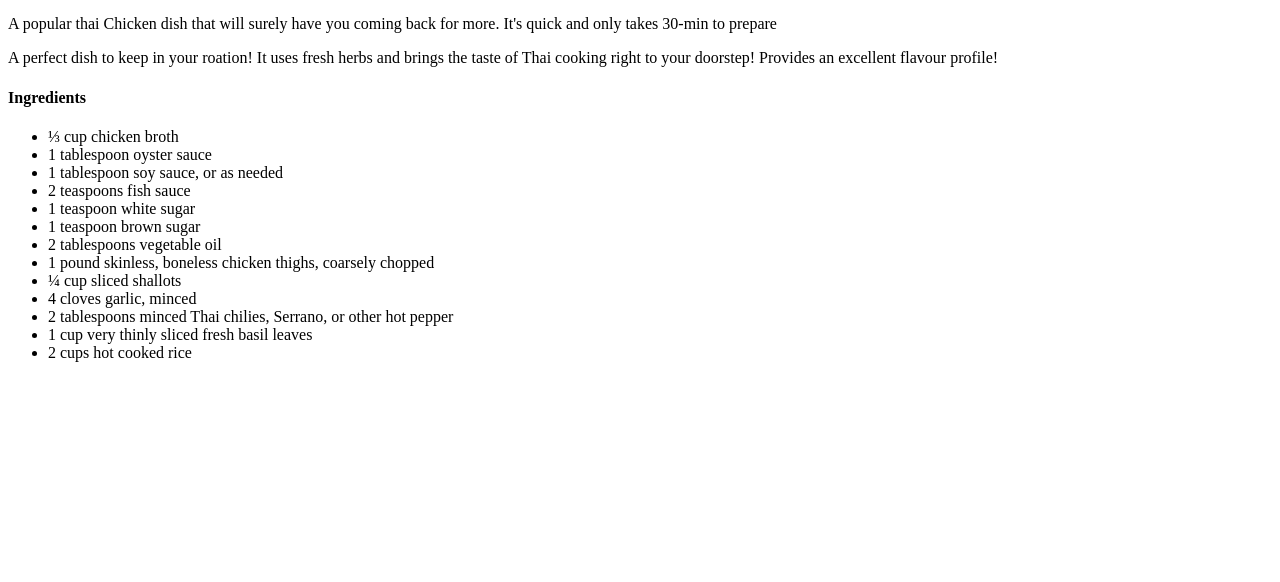
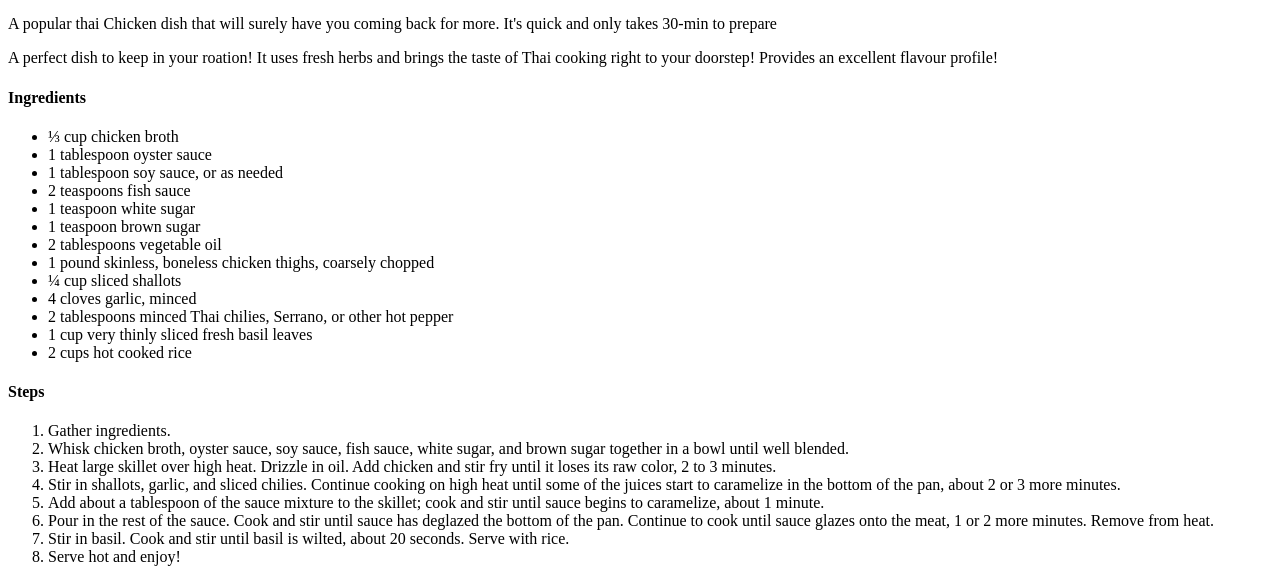
Before and after one commit to ADS0112/odin-recipes, a plain HTML site: page recipes/thaichicken.html in a window 1280 px wide. Shown: the part 428-1010 px from the top of the page. Before the commit the page ends 806 px from the top, so only its background shows below. Drawn offline with Linux system fonts and the light colour scheme.

Commit message:
Added steps to prepare dish

```diff
--- a/recipes/thaichicken.html
+++ b/recipes/thaichicken.html
@@ -3,7 +3,7 @@
 <head>
     <meta charset="UTF-8">
     <meta name="viewport" content="width=device-width, initial-scale=1.0">
-    <title>Document</title>
+    <title>Spicy Thai Chicken Recipe</title>
 </head>
 <body>
     <h1>Spicy Thai Chicken Recipe</h1>
@@ -27,6 +27,17 @@
         <li>1 cup very thinly sliced fresh basil leaves</li>
         <li>2 cups hot cooked rice</li>
     </ul>
+    <H4>Steps</H4>
+    <ol>
+        <li>Gather ingredients.</li>
+        <li>Whisk chicken broth, oyster sauce, soy sauce, fish sauce, white sugar, and brown sugar together in a bowl until well blended.</li>
+        <li>Heat large skillet over high heat. Drizzle in oil. Add chicken and stir fry until it loses its raw color, 2 to 3 minutes.</li>
+        <li>Stir in shallots, garlic, and sliced chilies. Continue cooking on high heat until some of the juices start to caramelize in the bottom of the pan, about 2 or 3 more minutes.</li>
+        <li>Add about a tablespoon of the sauce mixture to the skillet; cook and stir until sauce begins to caramelize, about 1 minute.</li>
+        <li>Pour in the rest of the sauce. Cook and stir until sauce has deglazed the bottom of the pan. Continue to cook until sauce glazes onto the meat, 1 or 2 more minutes. Remove from heat.</li>
+        <li>Stir in basil. Cook and stir until basil is wilted, about 20 seconds. Serve with rice.</li>
+        <li>Serve hot and enjoy!</li>
+    </ol>
 
 
     </body>
```
